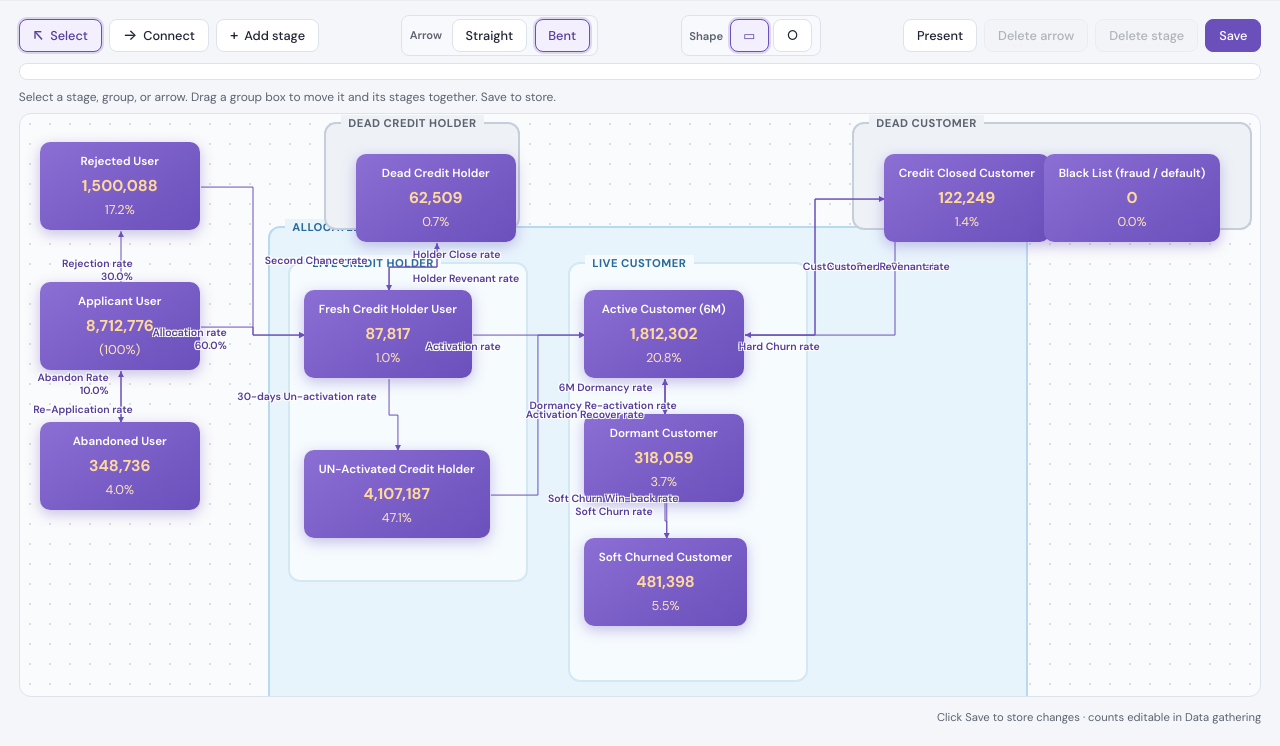
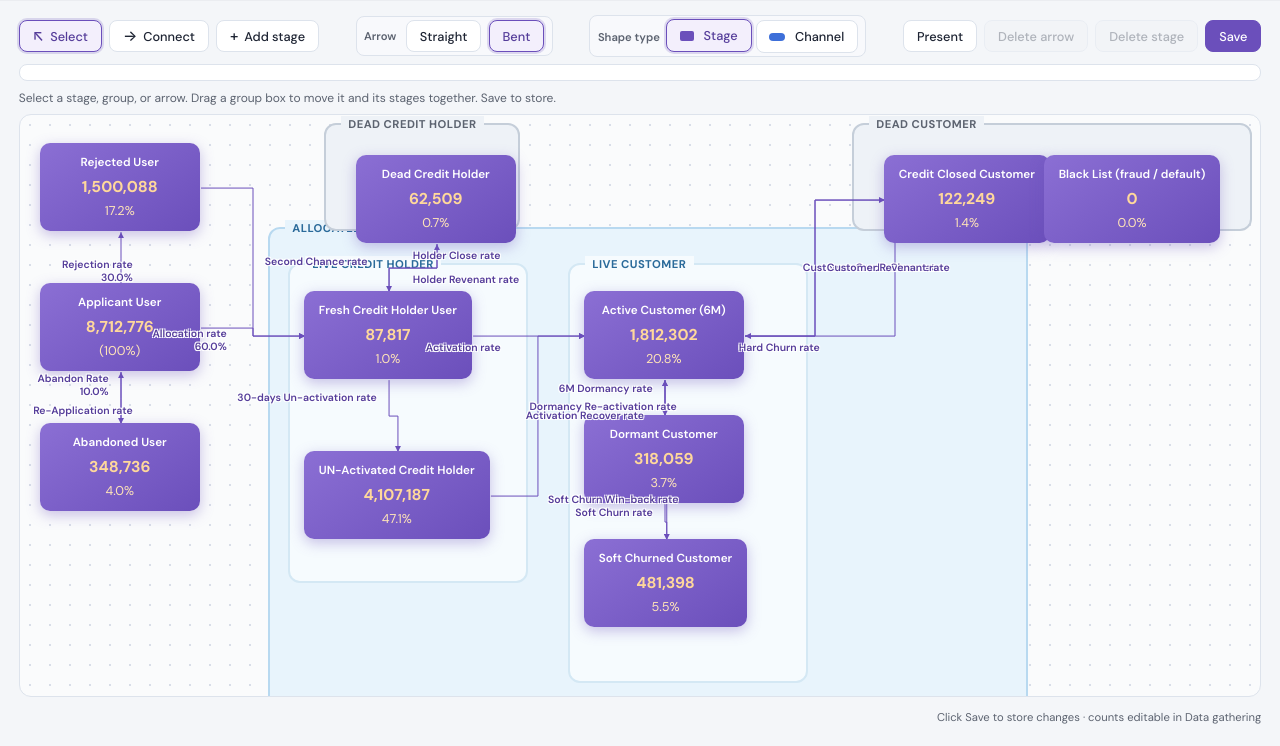
Before and after one commit to milad128/product-strategy-app, a FastAPI app: page /lifecycle in a window 1280 px wide. Shown: the part 54-800 px from the top of the page. Run offline with FastAPI, Linux system fonts and the light colour scheme.

Commit message:
Add lifecycle stage and channel shape types.
Replace circle/rectangle with stage (metrics) and channel (label-only pill), and reorder strategy decomposition formulas above input drivers.

Co-authored-by: Cursor <cursoragent@cursor.com>

```diff
--- a/src/app/lifecycle/layout_defaults.py
+++ b/src/app/lifecycle/layout_defaults.py
@@ -149,7 +149,11 @@ def merge_layout(parsed: dict[str, Any] | None) -> dict[str, Any]:
             {
                 "id": s.get("id"),
                 "label": s.get("label") or "New Stage",
-                "shape": "circle" if s.get("shape") == "circle" else "rectangle",
+                "shape": (
+                    "channel"
+                    if s.get("shape") in ("channel", "circle")
+                    else "stage"
+                ),
                 "count": s.get("count") if isinstance(s.get("count"), (int, float)) else 0,
             }
             for s in custom
--- a/src/app/lifecycle/static/css/lifecycle.css
+++ b/src/app/lifecycle/static/css/lifecycle.css
@@ -957,21 +957,57 @@
   z-index: 5;
 }
 
+.stage--stage,
+.stage--rectangle {
+  border-radius: 10px;
+}
+
+.stage--channel,
 .stage--circle {
-  border-radius: 50%;
-  min-width: 140px;
-  min-height: 140px;
-  max-width: 180px;
-  width: 160px;
+  border-radius: 999px;
+  min-width: 100px;
+  max-width: 260px;
+  width: max-content;
+  min-height: 44px;
+  padding: 0.6rem 1.35rem;
+  background: linear-gradient(145deg, #5b8def, #3d6fd9);
+  box-shadow: 0 4px 14px rgba(61, 111, 217, 0.35);
   display: flex;
-  flex-direction: column;
+  flex-direction: row;
   align-items: center;
   justify-content: center;
-  padding: 1rem;
 }
 
-.stage--rectangle {
-  border-radius: 10px;
+.stage--channel .stage__name,
+.stage--circle .stage__name {
+  margin-bottom: 0;
+  font-size: 0.82rem;
+  white-space: nowrap;
+}
+
+.stage--channel:hover,
+.stage--circle:hover {
+  box-shadow: 0 6px 18px rgba(61, 111, 217, 0.45);
+}
+
+.shape-icon {
+  display: inline-block;
+  vertical-align: middle;
+  margin-right: 0.25rem;
+}
+
+.shape-icon--stage {
+  width: 14px;
+  height: 10px;
+  border-radius: 2px;
+  background: var(--purple);
+}
+
+.shape-icon--channel {
+  width: 16px;
+  height: 8px;
+  border-radius: 999px;
+  background: #3d6fd9;
 }
 
 .canvas-board.mode-add-stage {
--- a/src/app/lifecycle/static/js/canvas-editor.js
+++ b/src/app/lifecycle/static/js/canvas-editor.js
@@ -34,7 +34,7 @@
   let layout = getLayout();
   let mode = "select";
   let arrowType = ARROW_BENT;
-  let stageShape = "rectangle";
+  let stageShape = SHAPE_STAGE;
   let selectedNodeId = null;
   let selectedGroupId = null;
   let selectedConnId = null;
@@ -188,6 +188,11 @@
   }
 
   function renderNodeContent(el, stat) {
+    if (isChannelShape(stat.shape)) {
+      el.innerHTML =
+        '<div class="stage__name">' + escapeHtml(stat.label) + "</div>";
+      return;
+    }
     const isBaseline = stat.id === "applicant";
     el.innerHTML =
       '<div class="stage__name">' + escapeHtml(stat.label) + "</div>" +
@@ -220,8 +225,7 @@
       const pos = layout.positions[stage.id] || { x: 0, y: 0 };
       const div = document.createElement("div");
       div.className =
-        "canvas-node stage stage--" +
-        (stage.shape === "circle" ? "circle" : "rectangle");
+        "canvas-node stage stage--" + normalizeShapeType(stage.shape);
       div.setAttribute("data-stage", stage.id);
       if (!IS_PRESENT) {
         div.setAttribute("role", "button");
@@ -402,7 +406,10 @@
   }
 
   function setStageName(stageId, name) {
-    const label = (name || "").trim() || "New Stage";
+    const shape = getStageShapeType(layout, stageId);
+    const label =
+      (name || "").trim() ||
+      (shape === SHAPE_CHANNEL ? "New Channel" : "New Stage");
     if (isCustomStage(layout, stageId)) {
       const s = layout.customStages.find((x) => x.id === stageId);
       if (s) s.label = label;
@@ -463,6 +470,14 @@
       propertiesBar.classList.add("is-active");
       propsStage.hidden = false;
       if (propsArrow) propsArrow.hidden = true;
+      const shape = getStageShapeType(layout, selectedNodeId);
+      const nameLabel = document.getElementById("object-name-label");
+      if (nameLabel) {
+        nameLabel.textContent =
+          shape === SHAPE_CHANNEL ? "Channel name" : "Stage name";
+      }
+      stageNameInput.placeholder =
+        shape === SHAPE_CHANNEL ? "Channel name" : "Stage name";
       stageNameInput.value = getStageLabel(layout, selectedNodeId);
     } else if (selectedConnId && propsArrow && connLabelInput) {
       propertiesBar.classList.add("is-active");
@@ -920,14 +935,18 @@
 
   function addCustomStage(x, y) {
     const id = "custom-" + ++customStageCounter;
+    const isChannel = stageShape === SHAPE_CHANNEL;
     if (!layout.customStages) layout.customStages = [];
     layout.customStages.push({
       id,
-      label: "New Stage",
+      label: isChannel ? "New Channel" : "New Stage",
       shape: stageShape,
       count: 0,
     });
-    layout.positions[id] = { x: Math.max(0, x - 80), y: Math.max(0, y - 40) };
+    layout.positions[id] = {
+      x: Math.max(0, x - (isChannel ? 70 : 80)),
+      y: Math.max(0, y - (isChannel ? 22 : 40)),
+    };
     markDirty();
     buildNodes();
     bindNodes();
@@ -1516,7 +1535,7 @@
   }
 
   function setStageShape(shape) {
-    stageShape = shape === "circle" ? "circle" : "rectangle";
+    stageShape = normalizeShapeType(shape);
     updateStageShapeUI();
     updateModeHint();
   }
@@ -1547,9 +1566,11 @@
         ? "Click target stage or group box to complete the " + typeLabel + " arrow."
         : "Choose Straight/Bent, then click source and target (stage or group).";
     } else if (mode === "add-stage") {
-      const shapeLabel = stageShape === "circle" ? "circle" : "rectangle";
+      const shapeLabel = stageShape === SHAPE_CHANNEL ? "channel" : "stage";
       modeHint.textContent =
-        "Choose Rectangle or Circle, then click on the canvas to place a new " + shapeLabel + " stage.";
+        "Choose Stage or Channel under Shape type, then click on the canvas to place a new " +
+        shapeLabel +
+        ".";
     } else if (selectedBoard) {
       modeHint.textContent =
         "Canvas selected — drag edge handles to resize. Click empty space elsewhere to deselect.";
--- a/src/app/lifecycle/static/js/shared.js
+++ b/src/app/lifecycle/static/js/shared.js
@@ -9,6 +9,21 @@ const DEFAULT_BOARD_WIDTH = 1280;
 const DEFAULT_BOARD_HEIGHT = 620;
 const EP_STAGE = "stage";
 const EP_GROUP = "group";
+const SHAPE_STAGE = "stage";
+const SHAPE_CHANNEL = "channel";
+
+function isChannelShape(shape) {
+  return shape === SHAPE_CHANNEL || shape === "circle";
+}
+
+function normalizeShapeType(shape) {
+  return isChannelShape(shape) ? SHAPE_CHANNEL : SHAPE_STAGE;
+}
+
+function getStageShapeType(layout, stageId) {
+  const stage = getAllStages(layout).find((s) => s.id === stageId);
+  return stage ? normalizeShapeType(stage.shape) : SHAPE_STAGE;
+}
 
 /** Built-in stage definitions */
 const STAGES = [
@@ -196,18 +211,20 @@ function getAllStages(layout) {
     result.push({
       ...s,
       label: labels[s.id] || s.label,
+      shape: SHAPE_STAGE,
       isCustom: false,
     });
   }
 
   for (const s of lay.customStages || []) {
     if (hidden.has(s.id)) continue;
+    const shape = normalizeShapeType(s.shape);
     result.push({
       id: s.id,
-      label: s.label || "New Stage",
+      label: s.label || (shape === SHAPE_CHANNEL ? "New Channel" : "New Stage"),
       defaultCount: s.count ?? 0,
       group: "custom",
-      shape: s.shape === "circle" ? "circle" : "rectangle",
+      shape,
       isCustom: true,
     });
   }
@@ -359,12 +376,15 @@ function mergeLayout(parsed) {
     base.hiddenStages = parsed.hiddenStages.filter((id) => typeof id === "string");
   }
   if (Array.isArray(parsed.customStages)) {
-    base.customStages = parsed.customStages.map((s) => ({
-      id: s.id,
-      label: s.label || "New Stage",
-      shape: s.shape === "circle" ? "circle" : "rectangle",
-      count: typeof s.count === "number" ? s.count : 0,
-    }));
+    base.customStages = parsed.customStages.map((s) => {
+      const shape = normalizeShapeType(s.shape);
+      return {
+        id: s.id,
+        label: s.label || (shape === SHAPE_CHANNEL ? "New Channel" : "New Stage"),
+        shape,
+        count: typeof s.count === "number" ? s.count : 0,
+      };
+    });
   }
     if (Array.isArray(parsed.connections) && parsed.connections.length > 0) {
     base.connections = parsed.connections
--- a/src/app/lifecycle/templates/lifecycle.html
+++ b/src/app/lifecycle/templates/lifecycle.html
@@ -31,10 +31,16 @@
         <button type="button" class="tool-btn tool-btn--compact" data-arrow-type="straight">Straight</button>
         <button type="button" class="tool-btn tool-btn--compact is-active" data-arrow-type="bent">Bent</button>
       </div>
-      <div class="canvas-toolbar__shapes" id="stage-shape-picker" aria-label="Stage shape">
-        <span class="toolbar-label">Shape</span>
-        <button type="button" class="tool-btn tool-btn--compact is-active" data-stage-shape="rectangle" title="Rectangle stage">▭</button>
-        <button type="button" class="tool-btn tool-btn--compact" data-stage-shape="circle" title="Circle stage">○</button>
+      <div class="canvas-toolbar__shapes" id="stage-shape-picker" aria-label="Shape type">
+        <span class="toolbar-label">Shape type</span>
+        <button type="button" class="tool-btn tool-btn--compact is-active" data-stage-shape="stage" title="Stage (rectangle)">
+          <span class="shape-icon shape-icon--stage" aria-hidden="true"></span>
+          Stage
+        </button>
+        <button type="button" class="tool-btn tool-btn--compact" data-stage-shape="channel" title="Channel (pill)">
+          <span class="shape-icon shape-icon--channel" aria-hidden="true"></span>
+          Channel
+        </button>
       </div>
       <div class="canvas-toolbar__actions">
         <button type="button" class="tool-btn tool-btn--secondary" id="btn-present" title="Open read-only presentation in a new tab">Present</button>
@@ -46,7 +52,7 @@
 
     <div class="canvas-properties" id="canvas-properties">
       <div class="properties-row" id="props-stage" hidden>
-        <label class="properties-label" for="stage-name-input">Stage name</label>
+        <label class="properties-label" for="stage-name-input" id="object-name-label">Stage name</label>
         <input
           type="text"
           id="stage-name-input"
```
Also changed, not shown: src/app/lifecycle/static/js/data-gathering.js (+6 -2 lines), src/app/strategy/templates/strategy.html (+12 -9 lines).
